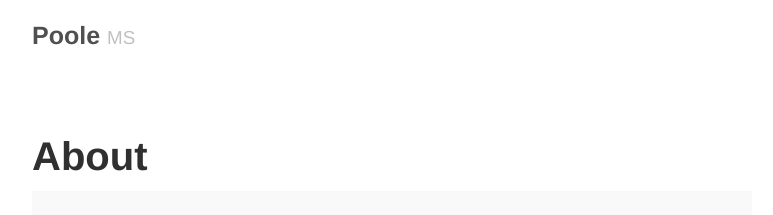
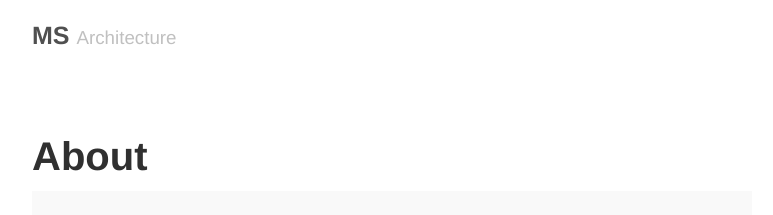
Before and after one commit to somniumm/somniumm.github.io, a Jekyll site: the page built from about.md, in a window 1280 px wide. Shown: the top 215 px of the page, without its empty margins (248-1021 px from the left). Built offline with Jekyll 4.4.1, drawn with Linux system fonts in a browser that asks for light colours; Markdown is read by kramdown in place of the engine named in the settings.

Commit message:
changed title

```diff
--- a/_config.yml
+++ b/_config.yml
@@ -6,14 +6,14 @@ pygments:         true
 permalink:        pretty
 
 # Setup
-title:            Poole
-tagline:          'MS'
-description:      'Architecture'
+title:            MS
+tagline:          'Architecture'
+description:      'Portfolio'
 url:              http://somniumm.github.io
 
 author:
-  name:           'Mark Otto'
-  url:            https://twitter.com/mdo
+  name:           'Meng S'
+  url:            https://twitter.com/
 
 paginate:         1
 
```
